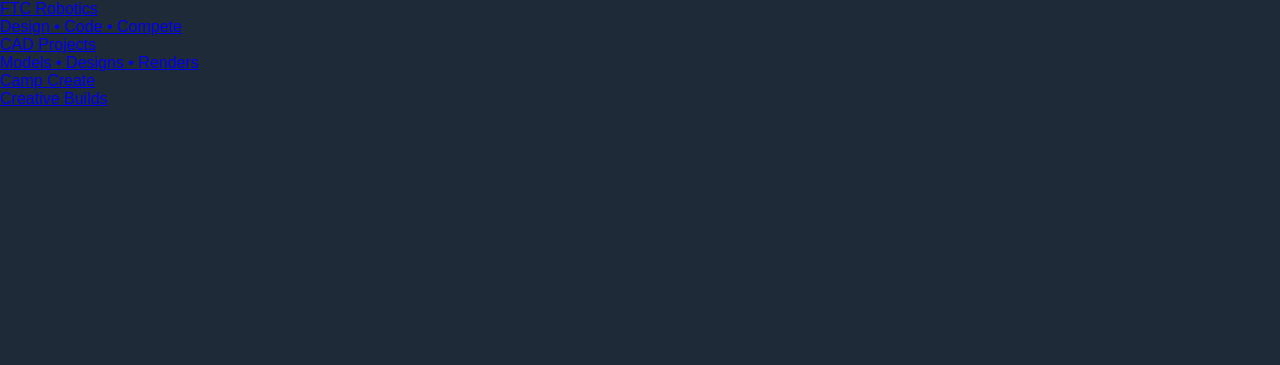
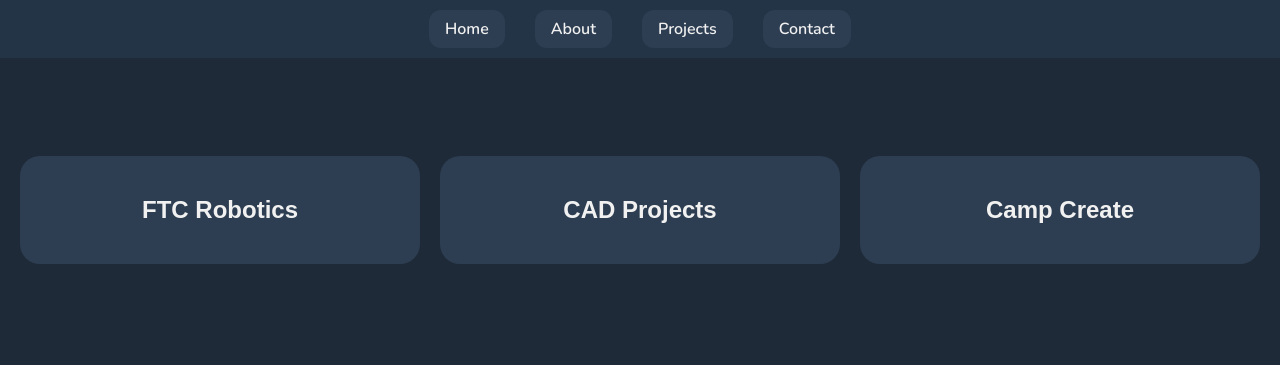
Before and after one commit to DavidShierman/davidshierman.github.io, a plain HTML site: page projects.html in a window 1280 px wide. Drawn offline with nearby package versions, Linux system fonts and the light colour scheme; files that its build step writes are made by us from their sources.

Commit message:
Update projects.html

```diff
--- a/projects.html
+++ b/projects.html
@@ -4,25 +4,25 @@
   <meta charset="UTF-8">
   <meta name="viewport" content="width=device-width, initial-scale=1.0">
   <title>David Shierman - Projects</title>
-  <link rel="stylesheet" href="assets/css/style.css">
+  <link rel="stylesheet" href="style.css">
+  <link href="https://fonts.googleapis.com/css2?family=Nunito:wght@400;600;700&display=swap" rel="stylesheet">
 </head>
 <body>
-<h1 style="display:none;">Projects</h1> <!-- Hidden heading for SEO -->
 
-<div class="project-sections">
-  <a href="ftc.html" class="project-tile">
-    <div class="tile-text">FTC Robotics</div>
-    <div class="tile-subtext">Design • Code • Compete</div>
-  </a>
-  <a href="cad.html" class="project-tile">
-    <div class="tile-text">CAD Projects</div>
-    <div class="tile-subtext">Models • Designs • Renders</div>
-  </a>
-  <a href="camp.html" class="project-tile">
-    <div class="tile-text">Camp Create</div>
-    <div class="tile-subtext">Creative Builds</div>
-  </a>
-</div>
+  <!-- Navigation Bar -->
+  <nav>
+    <a href="index.html">Home</a>
+    <a href="about.html">About</a>
+    <a href="projects.html">Projects</a>
+    <a href="contact.html">Contact</a>
+  </nav>
+
+  <!-- Big Buttons Section -->
+  <div class="button-section">
+    <button class="big-button">FTC Robotics</button>
+    <button class="big-button">CAD Projects</button>
+    <button class="big-button">Camp Create</button>
+  </div>
 
 </body>
 </html>
```
